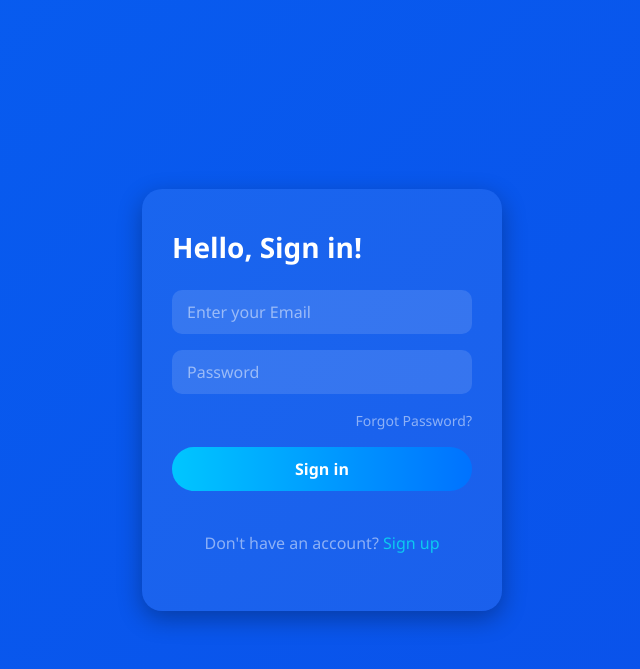
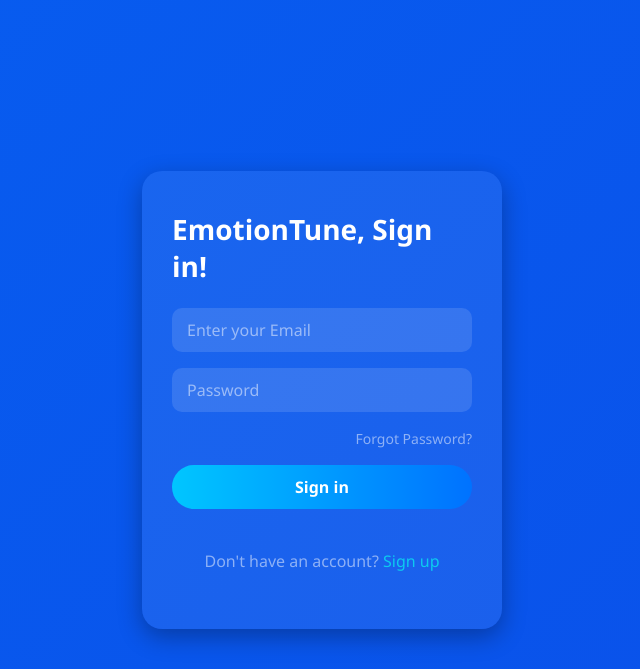
Before and after one commit to pravu2312/EmotionTune, a Flask app: page /login in a window 1280 px wide. Shown: the top 669 px of the page, without its empty margins (318-958 px from the left). Run offline with Flask 3, Linux system fonts and the light colour scheme.

Commit message:
modified login.html

```diff
--- a/templates/login.html
+++ b/templates/login.html
@@ -10,7 +10,7 @@
 <body class="auth-bg">
   <div class="auth-container">
     <div class="auth-card">
-      <h2 class="text-white mb-4">Hello, Sign in! </h2>
+      <h2 class="text-white mb-4">EmotionTune, Sign in! </h2>
       {% with messages = get_flashed_messages() %}
         {% if messages %}
           {% for message in messages %}
```
